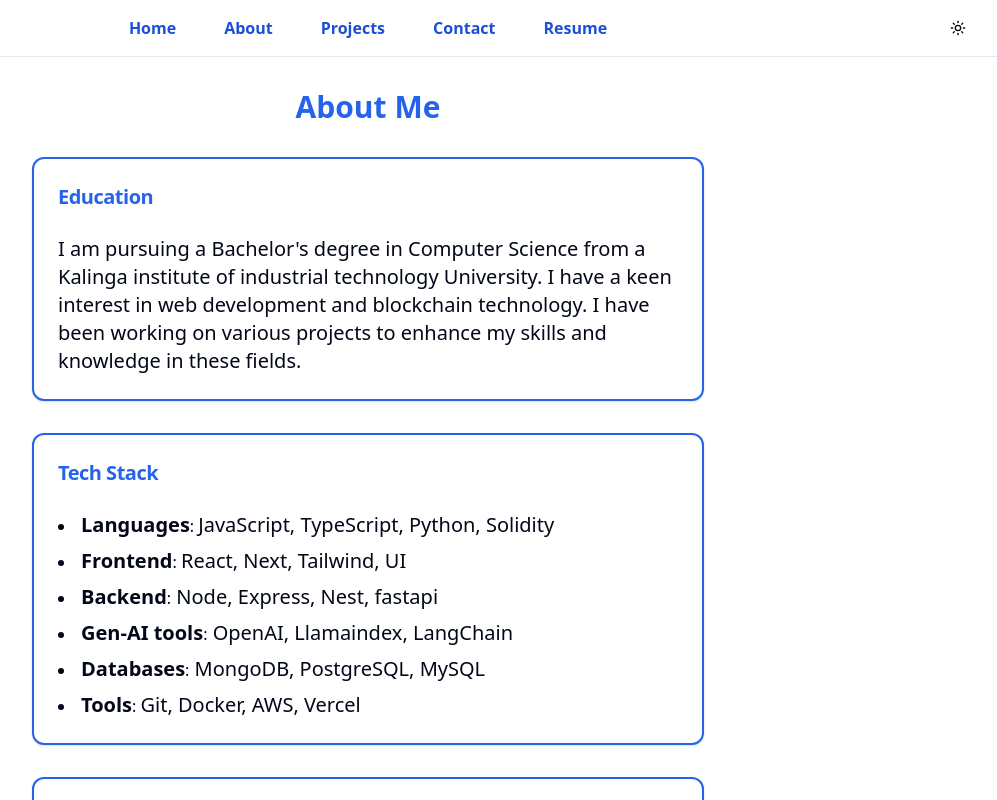
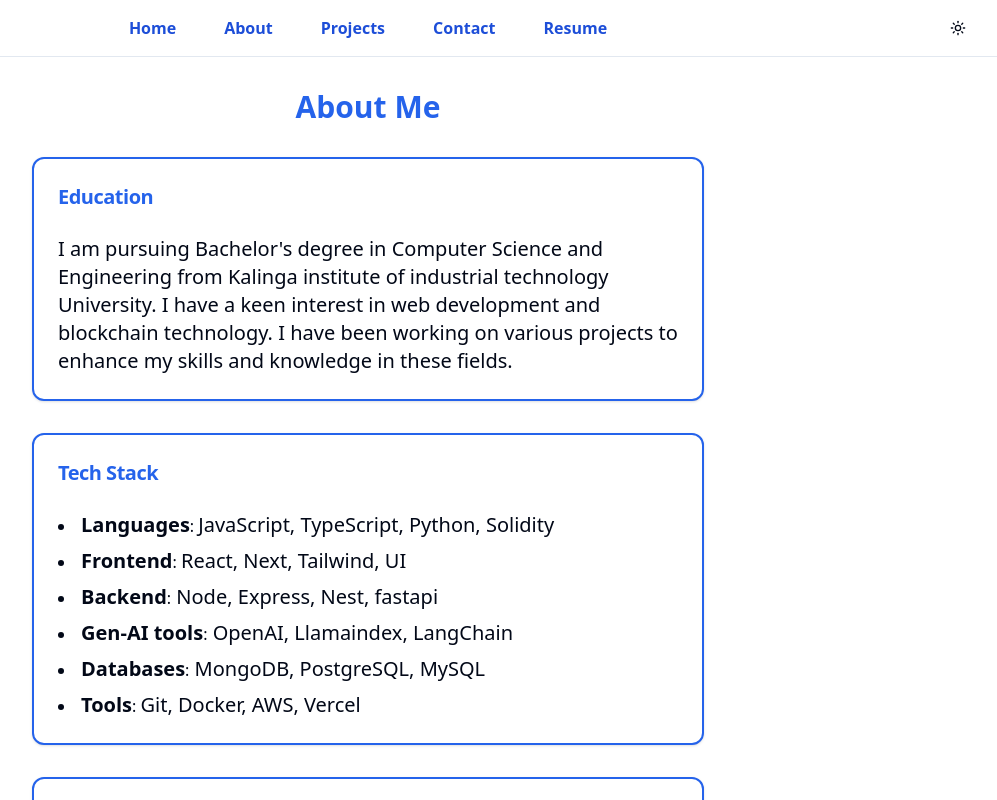
Before and after one commit to shounak03/my-portfolio, a Next.js app: page /about in a window 1280 px wide. Shown: the top 800 px of the page, without its empty margins (272-1269 px from the left). Built offline with nearby package versions, Linux system fonts and the light colour scheme.

Commit message:
minor changes

```diff
--- a/app/about/page.tsx
+++ b/app/about/page.tsx
@@ -12,7 +12,7 @@ export default function AboutSection() {
             </CardHeader>
             <CardContent className="text-foreground max-h-64 overflow-y-auto ">
               <p className="text-xl ">
-                I am pursuing a Bachelor&apos;s degree in Computer Science from a Kalinga institute of industrial technology
+                I am pursuing Bachelor&apos;s degree in Computer Science and Engineering from Kalinga institute of industrial technology
                 University. I have a keen interest in web development and blockchain technology. I have been working on various
                 projects to enhance my skills and knowledge in these fields.
               </p>
```
